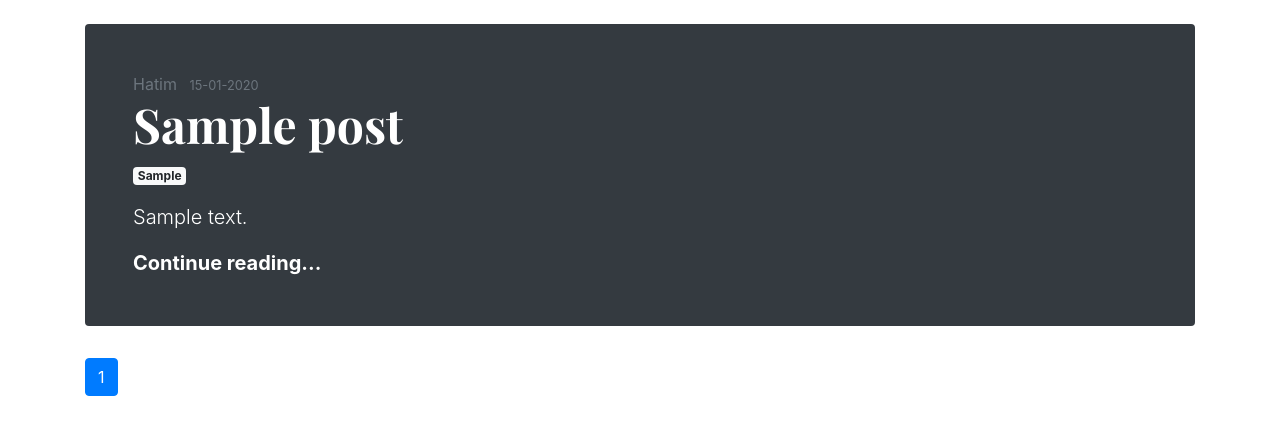
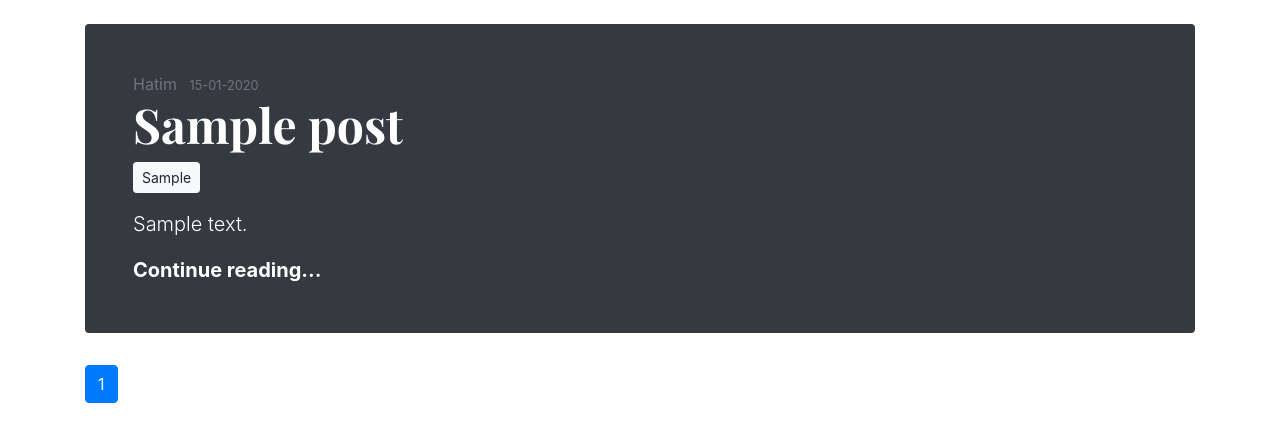
Before and after one commit to jineshparakh/Blogify, a Flask app: page / in a window 1280 px wide. Shown: the part 69-502 px from the top of the page. Run offline with Flask 2, Linux system fonts and the light colour scheme; a user stored in the database is signed in; tables that the repository leaves empty hold one stand-in row (values such as "Sample post"); parts of the project's set-up code (start-up, migrations or seed data) failed here and were passed over; some libraries are stand-ins or nearby versions.

Commit message:
change to links

```diff
--- a/app/templates/home.html
+++ b/app/templates/home.html
@@ -47,7 +47,7 @@
       </h1>
       {%if featPost.tags %}
         {% for tag in featPost.tags %}
-          <span class="badge badge-light">{{tag.value}}</span>
+          <a href="#" class="btn btn-light btn-sm">{{tag.value}}</a>
         {%endfor%}
       {%endif%}
   		<p class="lead my-3 text-white" id="feat-content"></p>
@@ -97,11 +97,11 @@
           <div class="my-2">
             {%if posts.items[post].tags %}
               {% for tag in posts.items[post].tags %}
-                <span class="badge badge-dark">{{tag.value}}</span>
+                <a href="#" class="btn btn-light btn-sm">{{tag.value}}</a>
               {%endfor%}
             {%endif%}
           </div>
-          <a href="{{url_for('posts.post', post_id=posts.items[post].id)}}" class="stretched-link btn btn-primary btn-sm">Read now</a>
+          <a href="{{url_for('posts.post', post_id=posts.items[post].id)}}" class="btn btn-primary btn-sm">Read now</a>
         </div>
       </div>
     </div>
```
Also changed, not shown: app/templates/post.html (+8 -1 lines).
